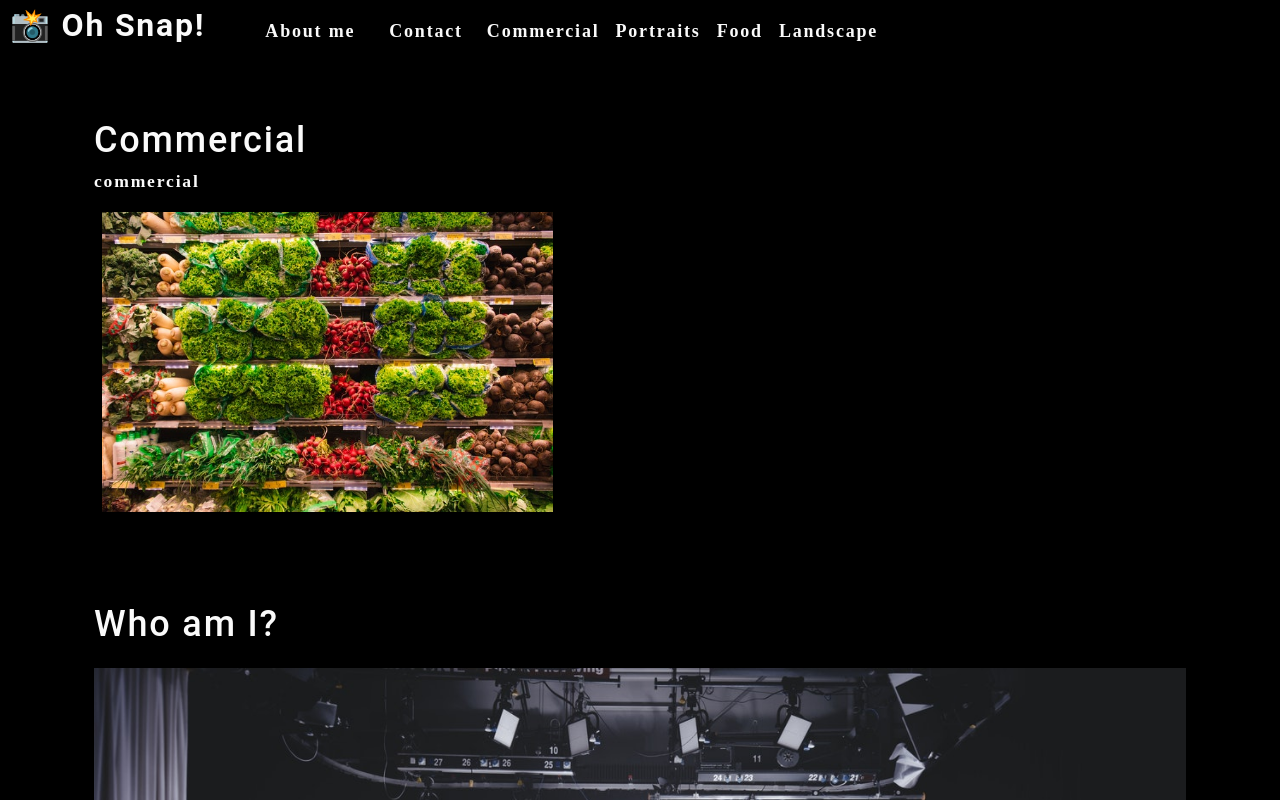
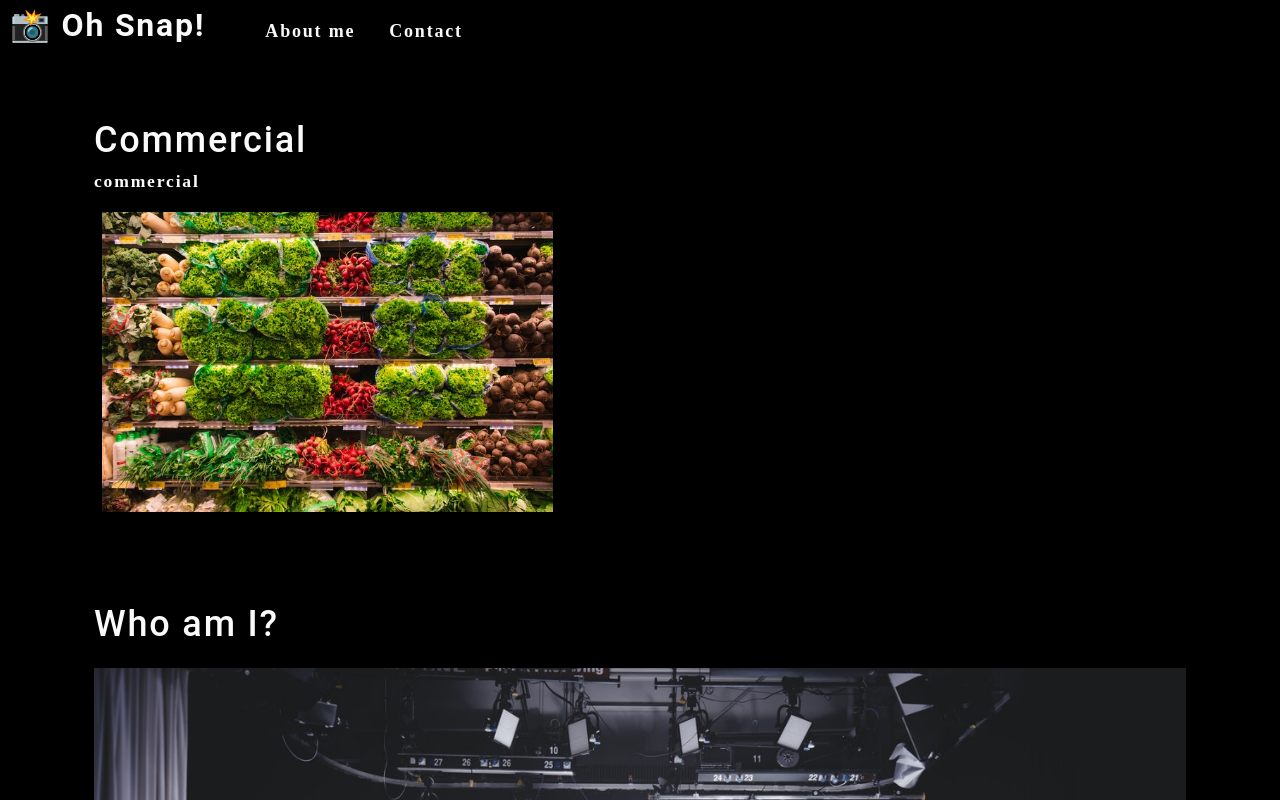
Before and after one commit to ncp9988/photo-port, a React (Create React App) app: page / in a window 1280 px wide. Shown: the top 800 px of the page. Built offline with nearby package versions, Linux system fonts and the light colour scheme.

Commit message:
add conditional rendering to nav-component

```diff
--- a/src/components/Nav/index.js
+++ b/src/components/Nav/index.js
@@ -1,19 +1,12 @@
-import React from "react";
-import { capitalizeFirstLetter } from "../../utils/helpers";
+import React from 'react';
+import { capitalizeFirstLetter } from '../../utils/helpers';
 
-function Nav() {
-
-  const  categories = [
-    { name: 'commercial', description: 'Photos of grocery stores, food trucks, and other commercial projects' },
-    { name: 'portraits', description: 'Portraits of people in my life' },
-    { name: 'food', description: 'Delicious delicacies' },
-    { name: 'landscape', description: 'Fields, farmhouses, waterfalls, and the beauty of nature' }
-  ];
-
-  const handleClick = (item) => {
-    console.log(item);
-    return item;
-  };
+function Nav(props) {
+  const {
+    categories = [],
+    setCurrentCategory,
+    currentCategory,
+  } = props;
 
   return (
     <header className="flex-row px-1">
@@ -25,24 +18,29 @@ function Nav() {
       <nav>
         <ul className="flex-row">
           <li className="mx-2">
-            <a data-testid="about" href="#about" onClick={() => handleClick("About")}>
+            <a data-testid="about" href="#about">
               About me
             </a>
           </li>
-          <li className={"mx-2"}>
-            <span onClick={() => handleClick('Contact')}>
-              Contact
-            </span>
+          <li className="mx-2">
+            <span>Contact</span>
           </li>
-          {
-            categories.map((category) => (
-              <li className="mx-1" key={category.name} >
-                <span onClick={() => { handleClick(category.name); }}>
-                 {capitalizeFirstLetter(category.name)}
-                </span>
-              </li>
-            ))
-          }
+          {categories.map((category) => (
+            <li
+              className={`mx-1 ${
+                currentCategory.name === category.name && 'navActive'
+                }`}
+              key={category.name}
+            >
+              <span
+                onClick={() => {
+                  setCurrentCategory(category)
+                }}
+              >
+                {capitalizeFirstLetter(category.name)}
+              </span>
+            </li>
+          ))}
         </ul>
       </nav>
     </header>
```
